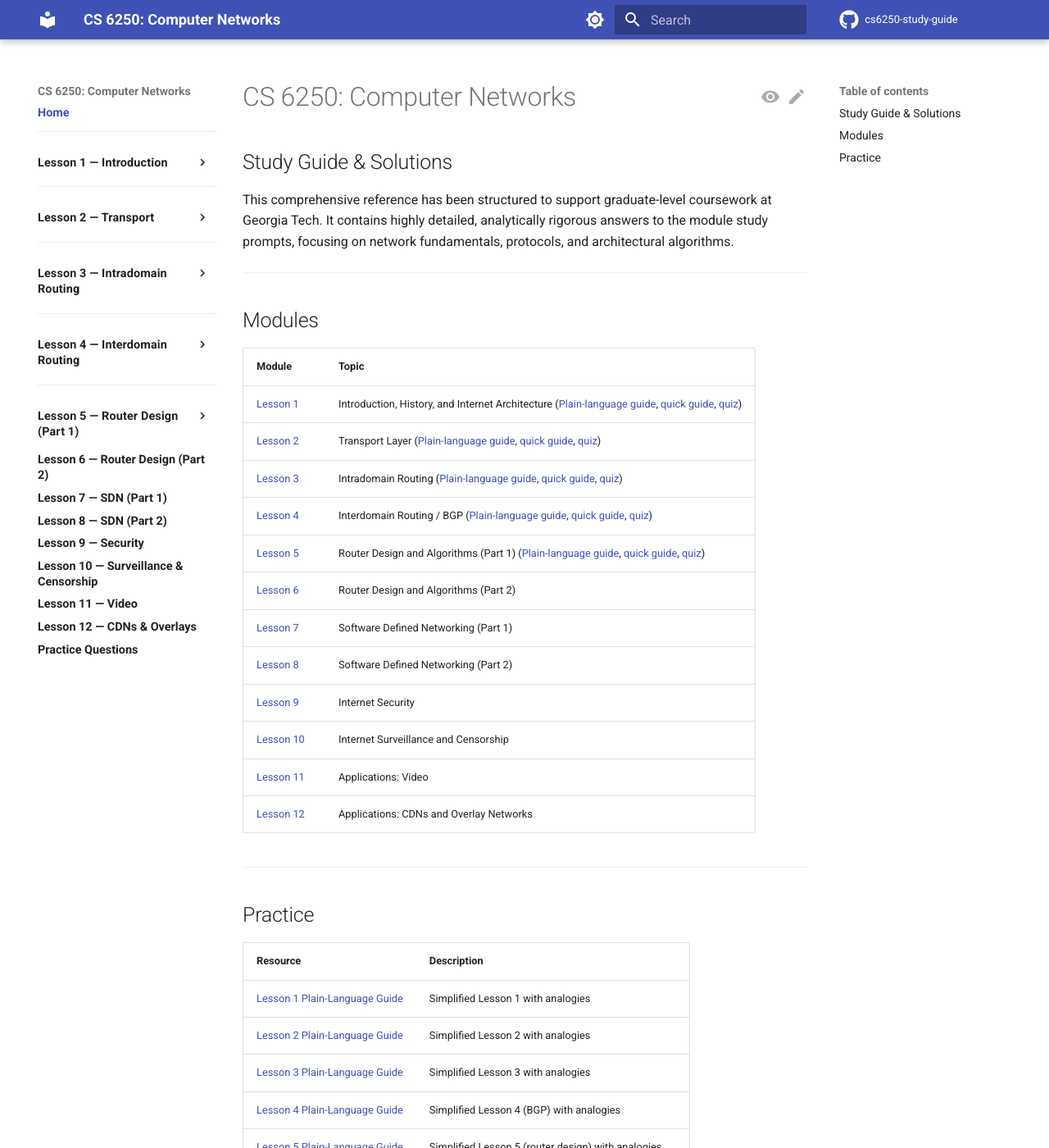
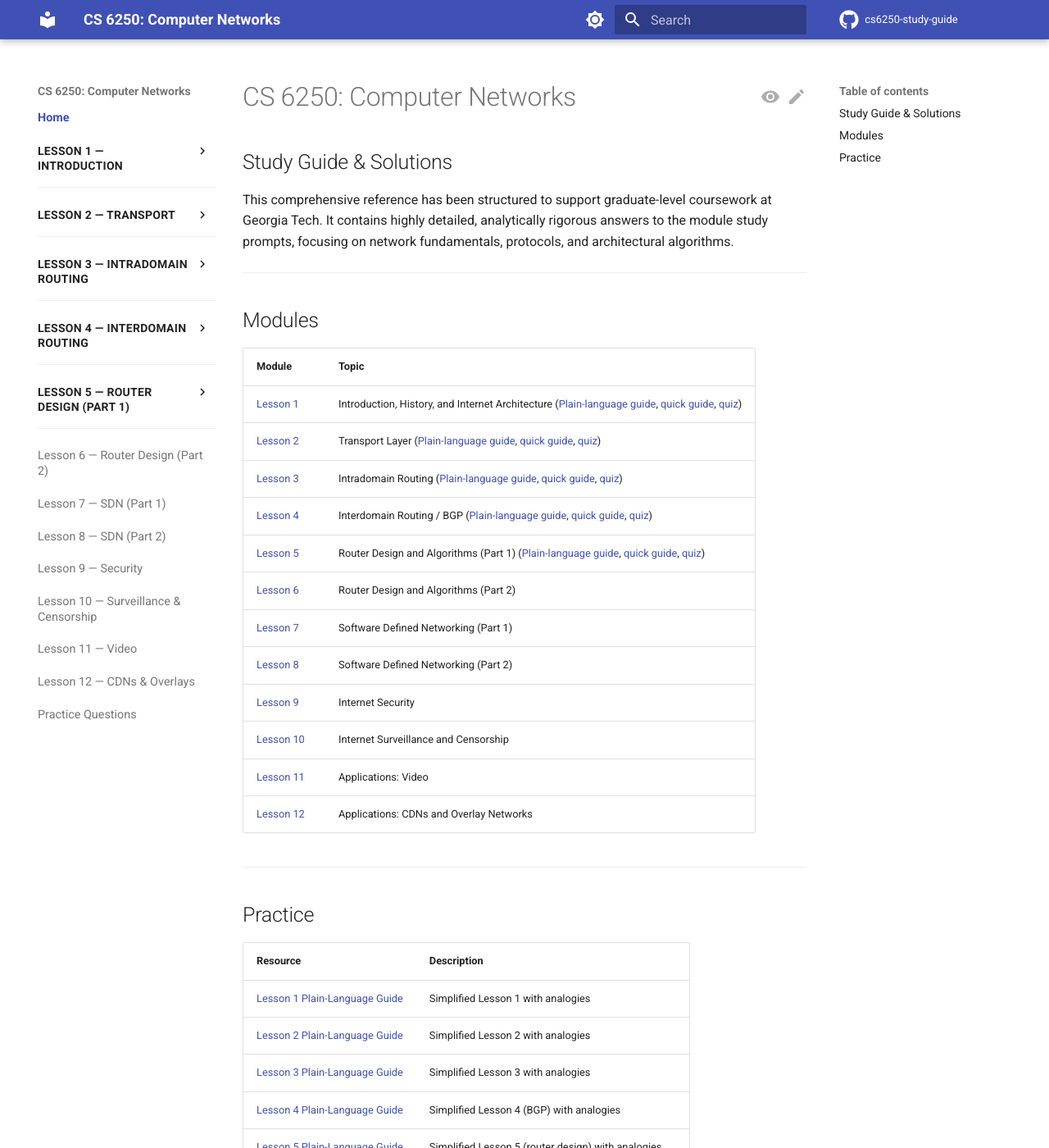
Before and after one commit to lukehiura/cs6250-study-guide, an MkDocs documentation site: the page built from docs/index.md, in a window 1280 px wide and 1400 px high. Shown: the whole window at 82% size. Built offline with MkDocs 1.6.1 and Material for MkDocs 9.7.7, drawn with Linux system fonts in a browser that asks for light colours; comment, search, counter and statistics services are not loaded; some of the changed text lies outside the part shown.

Commit message:
Polish sidebar nav labels and styling.
Drop duplicate lesson titles, use Guide/Plain-language/Quick study/Quiz labels, and tighten sidebar spacing and link colors.

Co-authored-by: Cursor <cursoragent@cursor.com>

```diff
--- a/docs/stylesheets/extra.css
+++ b/docs/stylesheets/extra.css
@@ -1,40 +1,72 @@
-/* Sidebar: collapsible lesson groups */
-.md-nav--primary > .md-nav__list > .md-nav__item--nested {
-  margin-top: 0.35rem;
-  padding-top: 0.35rem;
+/* ── Sidebar: lesson groups ───────────────────────────────────────── */
+
+/* Consistent link color — no visited-link purple/blue drift */
+.md-nav--primary .md-nav__link {
+  color: var(--md-default-fg-color--light);
 }
 
-.md-nav--primary > .md-nav__list > .md-nav__item--nested:not(:first-child) {
-  border-top: 1px solid var(--md-default-fg-color--lightest);
-  margin-top: 0.6rem;
-  padding-top: 0.6rem;
+.md-nav--primary .md-nav__link:hover {
+  color: var(--md-default-fg-color);
 }
 
-/* Lesson group labels */
-.md-nav--primary > .md-nav__list > .md-nav__item--nested > label.md-nav__link,
-.md-nav--primary > .md-nav__list > .md-nav__item--nested > .md-nav__link {
+.md-nav--primary .md-nav__link--active,
+.md-nav--primary .md-nav__item--active > .md-nav__link {
+  color: var(--md-primary-fg-color);
   font-weight: 600;
-  font-size: 0.72rem;
-  letter-spacing: 0.01em;
-  line-height: 1.35;
-  padding-top: 0.35rem;
-  padding-bottom: 0.35rem;
 }
 
-/* Nested guide links: slightly smaller */
-.md-nav--primary > .md-nav__list > .md-nav__item--nested .md-nav .md-nav__link {
-  font-size: 0.68rem;
-  padding-left: 1.1rem;
+/* Top-level lesson groups */
+.md-nav--primary > .md-nav__list > .md-nav__item--nested {
+  margin-top: 0.15rem;
 }
 
-/* Active lesson group */
-.md-nav--primary > .md-nav__list > .md-nav__item--nested.md-nav__item--active > label.md-nav__link,
-.md-nav--primary > .md-nav__list > .md-nav__item--nested.md-nav__item--active > .md-nav__link {
+.md-nav--primary > .md-nav__list > .md-nav__item--nested + .md-nav__item--nested,
+.md-nav--primary > .md-nav__list > .md-nav__item--nested + .md-nav__item:not(.md-nav__item--nested) {
+  border-top: 1px solid var(--md-default-fg-color--lightest);
+  margin-top: 0.45rem;
+  padding-top: 0.45rem;
+}
+
+/* Collapsible lesson header */
+.md-nav--primary > .md-nav__list > .md-nav__item--nested > label.md-nav__link {
+  font-weight: 600;
+  font-size: 0.7rem;
+  letter-spacing: 0.02em;
+  text-transform: uppercase;
+  color: var(--md-default-fg-color);
+  padding-top: 0.3rem;
+  padding-bottom: 0.3rem;
+  margin-bottom: 0.1rem;
+}
+
+.md-nav--primary > .md-nav__list > .md-nav__item--nested.md-nav__item--active > label.md-nav__link {
   color: var(--md-primary-fg-color);
 }
 
-/* Single-page lessons (6–12) and top-level links */
+/* Child links: compact, lightly indented */
+.md-nav--primary > .md-nav__list > .md-nav__item--nested > .md-nav > .md-nav__list {
+  margin-left: 0.35rem;
+  padding-left: 0.5rem;
+  border-left: 2px solid var(--md-default-fg-color--lightest);
+}
+
+.md-nav--primary > .md-nav__list > .md-nav__item--nested > .md-nav > .md-nav__list > .md-nav__item > .md-nav__link {
+  font-size: 0.72rem;
+  padding-top: 0.25rem;
+  padding-bottom: 0.25rem;
+  padding-left: 0.55rem;
+}
+
+/* Single-page lessons (6–12), Home, Practice Questions */
 .md-nav--primary > .md-nav__list > .md-nav__item:not(.md-nav__item--nested) > .md-nav__link {
+  font-size: 0.72rem;
+  font-weight: 500;
+  padding-top: 0.3rem;
+  padding-bottom: 0.3rem;
+}
+
+/* Home link — visually distinct from lessons */
+.md-nav--primary > .md-nav__list > .md-nav__item:first-child > .md-nav__link {
   font-weight: 600;
-  font-size: 0.72rem;
+  margin-bottom: 0.25rem;
 }
--- a/mkdocs.yml
+++ b/mkdocs.yml
@@ -24,7 +24,6 @@ theme:
         icon: material/brightness-4
         name: Switch to light mode
   features:
-    - navigation.indexes
     - navigation.top
     - navigation.instant
     - navigation.tracking
@@ -94,27 +93,27 @@ extra_javascript:
 nav:
   - Home: index.md
   - Lesson 1 — Introduction:
-      - lesson-01/introduction.md
+      - Guide: lesson-01/introduction.md
       - Plain-language: lesson-01/plain-language.md
       - Quick study: lesson-01/quick-study-guide.md
       - Quiz: lesson-01/quiz.md
   - Lesson 2 — Transport:
-      - lesson-02/transport-application.md
+      - Guide: lesson-02/transport-application.md
       - Plain-language: lesson-02/plain-language.md
       - Quick study: lesson-02/quick-study-guide.md
       - Quiz: lesson-02/quiz.md
   - Lesson 3 — Intradomain Routing:
-      - lesson-03/intradomain-routing.md
+      - Guide: lesson-03/intradomain-routing.md
       - Plain-language: lesson-03/plain-language.md
       - Quick study: lesson-03/quick-study-guide.md
       - Quiz: lesson-03/quiz.md
   - Lesson 4 — Interdomain Routing:
-      - lesson-04/interdomain-routing.md
+      - Guide: lesson-04/interdomain-routing.md
       - Plain-language: lesson-04/plain-language.md
       - Quick study: lesson-04/quick-study-guide.md
       - Quiz: lesson-04/quiz.md
   - Lesson 5 — Router Design (Part 1):
-      - lesson-05/router-design-1.md
+      - Guide: lesson-05/router-design-1.md
       - Plain-language: lesson-05/plain-language.md
       - Quick study: lesson-05/quick-study-guide.md
       - Quiz: lesson-05/quiz.md
```
